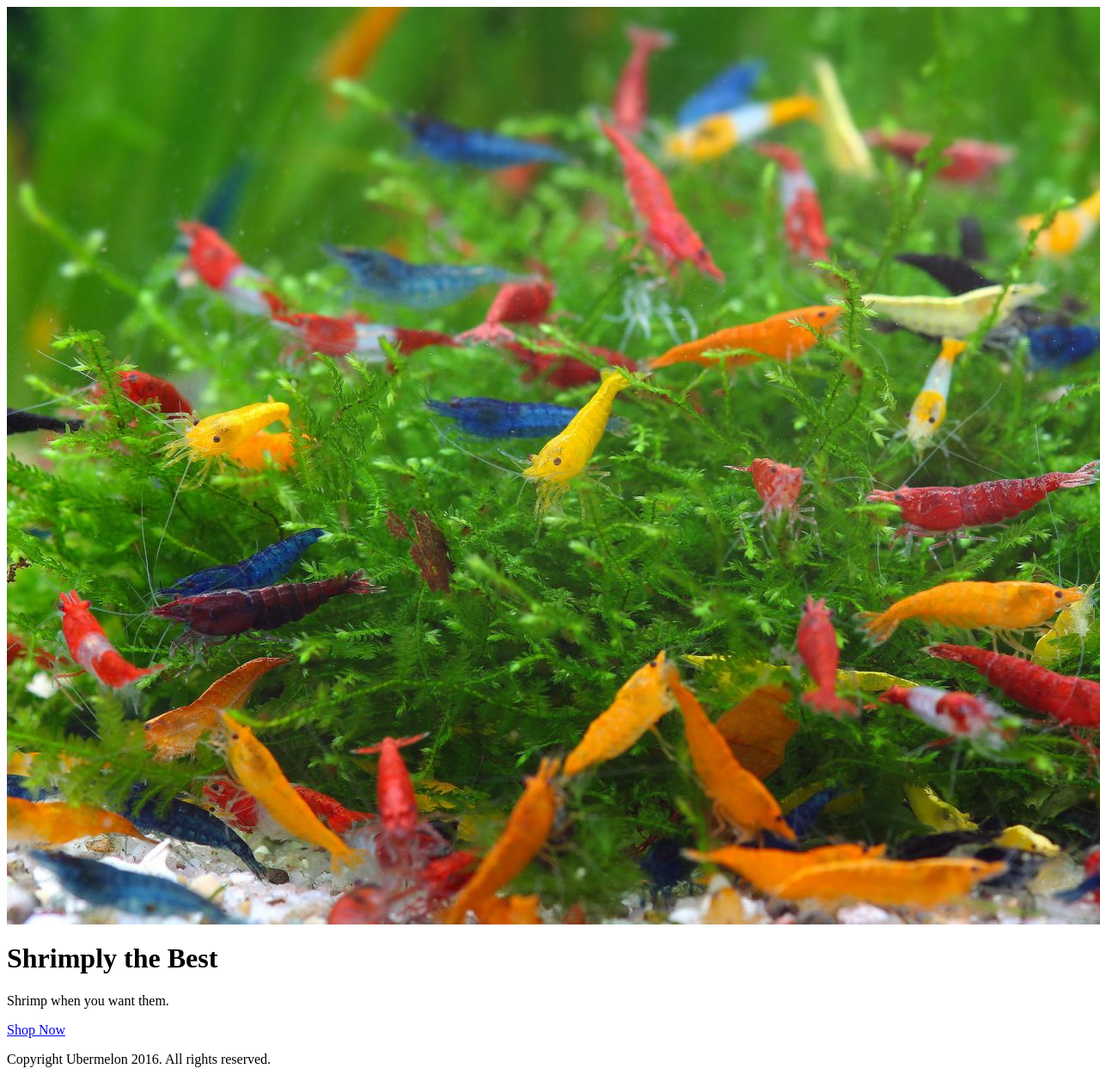
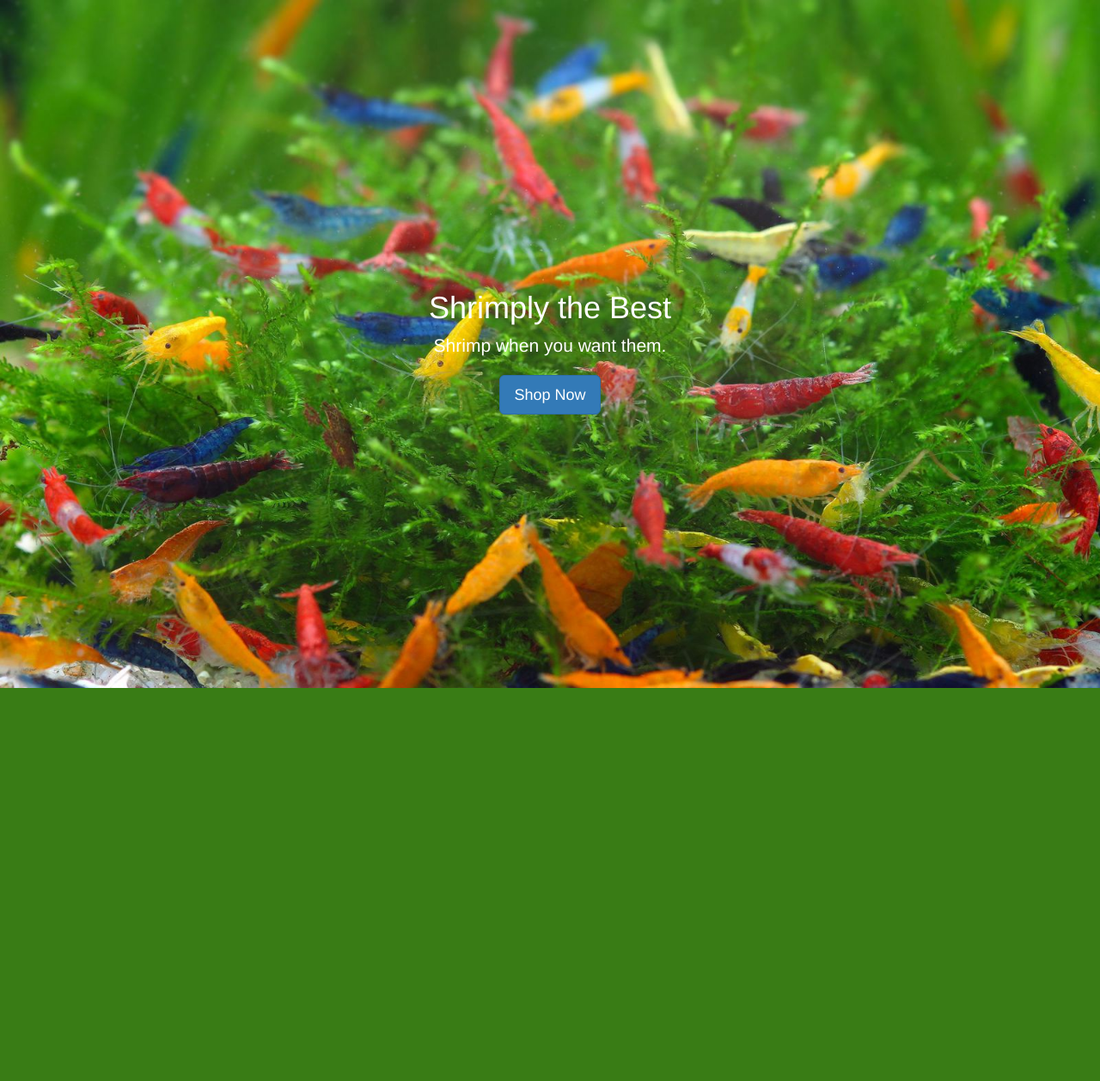
Before and after one commit to EpicRowan/ShrimplytheBest-shopping-site, a Flask app: page / in a window 1280 px wide; the page is wider, and only the part inside the window is pictured. Shown: that part at 86% size. After the commit the page ends 800 px from the top of that part, so only its background shows below. Run offline with Flask 2, Linux system fonts and the light colour scheme; some libraries are stand-ins or nearby versions.

Commit message:
Added css styling to homepage and site

```diff
--- /dev/null
+++ b/static/css/homepage.css
@@ -0,0 +1,34 @@
+/* Ubermelon Shopping Cart Homepage */
+
+/* The body has an iamge that spans the entire size of the page.
+   Everything is centered and in white. */
+
+body {
+    background: #333 url("/static/img/shrimp_colors.jpg");
+    background-size: cover;
+
+    color: white;
+    text-align: center;
+}
+
+/* site-wrapper and site-wrapper-inner are to vertically center content using
+   table/table-cell vertical centering. */
+
+.site-wrapper {
+    display: table;
+    width: 100%;
+    height: 100%;
+}
+
+.site-wrapper-inner {
+    display: table-cell;
+    vertical-align: middle;
+}
+
+/* The footer always appears at the bottom of the browser window. */
+
+footer {
+    position: fixed;
+    bottom: 0;
+    width: 100%;  /* required because fixed position */
+}
--- a/templates/homepage.html
+++ b/templates/homepage.html
@@ -1,9 +1,9 @@
 <html>
 
 <head>
-<!--     <link rel="stylesheet"
+    <link rel="stylesheet"
           href="http://maxcdn.bootstrapcdn.com/bootstrap/3.3.4/css/bootstrap.css"/>
-    <link rel="stylesheet" href="/static/css/homepage.css"> -->
+    <link rel="stylesheet" href="/static/css/homepage.css">
     <title>Shrimply the Best</title>
 </head>
 
@@ -12,7 +12,6 @@
 <div class="site-wrapper">
     <div class="site-wrapper-inner">
 
-        <img src="/static/img/shrimp_colors.jpg">
 
         <h1>Shrimply the Best</h1>
 
@@ -23,9 +22,6 @@
     </div>
 </div>
 
-<footer>
-    <p>Copyright Ubermelon 2016. All rights reserved.</p>
-</footer>
 
 </body>
 </html>
```
Also changed, not shown: static/css/site.css (added, +26 -0 lines), templates/base.html (added, +51 -0 lines).
